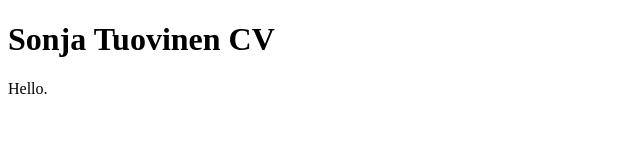
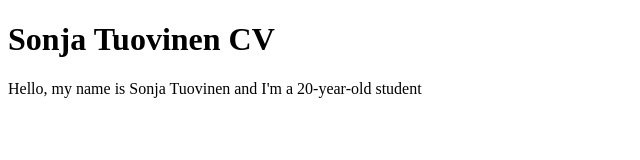
Before and after one commit to sonkkutuo/sonkkutuo.github.io, a plain HTML site: page index.html in a window 1280 px wide. Shown: the whole page, without its empty margins (0-640 px from the left). Drawn offline with Linux system fonts and the light colour scheme.

Commit message:
Update index.html

```diff
--- a/index.html
+++ b/index.html
@@ -5,6 +5,6 @@
         </head>
         <body>
              <h1>Sonja Tuovinen CV</h1>
-             <p>Hello.</p>
+             <p>Hello, my name is Sonja Tuovinen and I'm a 20-year-old student</p>
              </body>
              </html>
```
